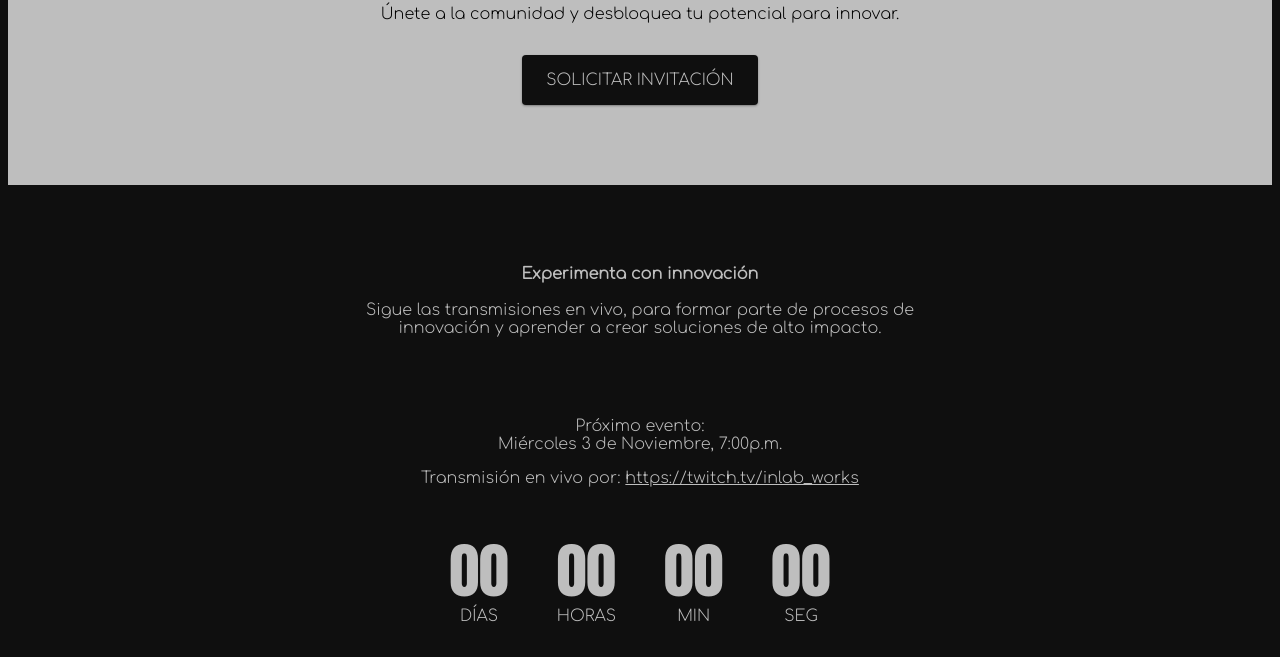
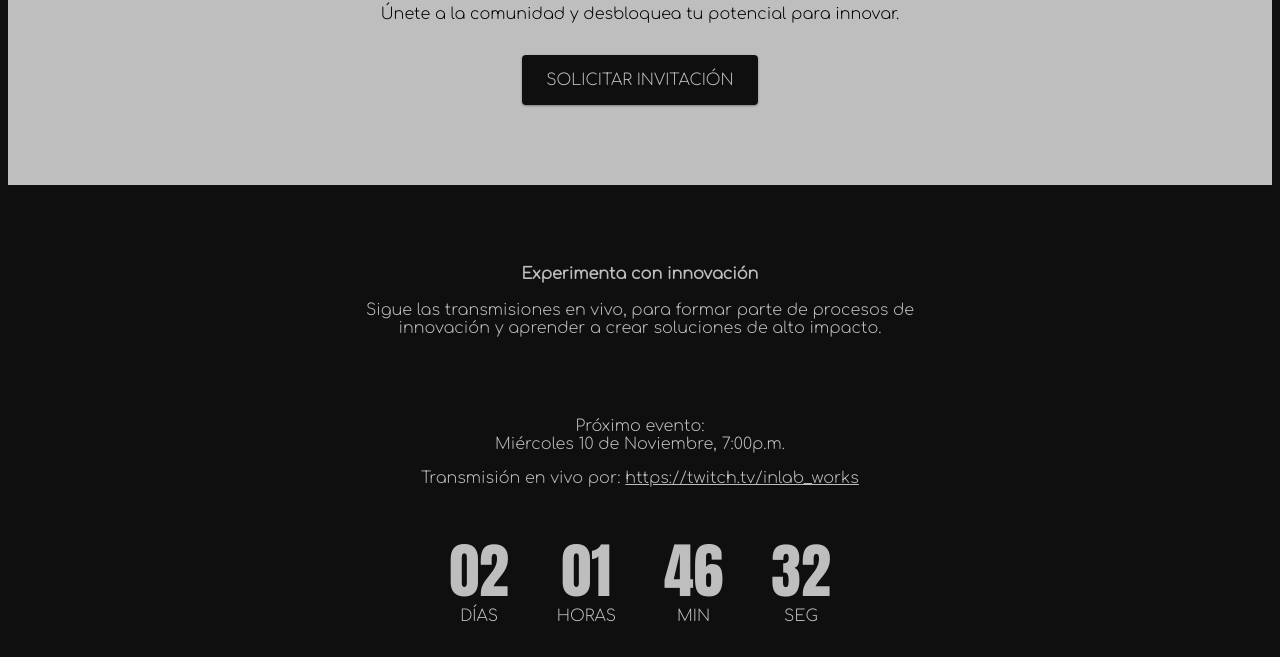
Before and after one commit to inlabworks/inlabworks.github.io, a plain HTML site: page index.html in a window 1280 px wide. Shown: the part 455-1112 px from the top of the page. Drawn offline with Linux system fonts and the light colour scheme.

Commit message:
Updating next event date

```diff
--- a/index.html
+++ b/index.html
@@ -63,7 +63,7 @@
             </div>
     </div>
     <div class="container-3 w-container">
-        <div class="text-block">Próximo evento: <br>Miércoles 3 de Noviembre, 7:00p.m. </div>
+        <div class="text-block">Próximo evento: <br>Miércoles 10 de Noviembre, 7:00p.m. </div>
     </div>
     <div class="container-3 w-container">
         <div class="text-block">Transmisión en vivo por:
--- a/index.js
+++ b/index.js
@@ -1,5 +1,5 @@
 (function () {
-  const deadline = new Date("2021-11-04T01:00:00Z");
+  const deadline = new Date("2021-11-11T01:00:00Z");
   const pad = (num, size) => {
     const s = "0" + num;
     return s.substr(s.length - size);
```
